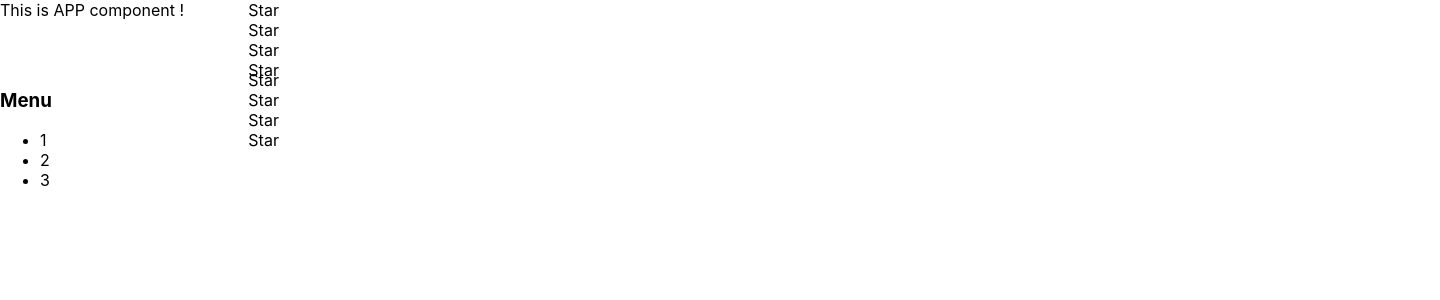
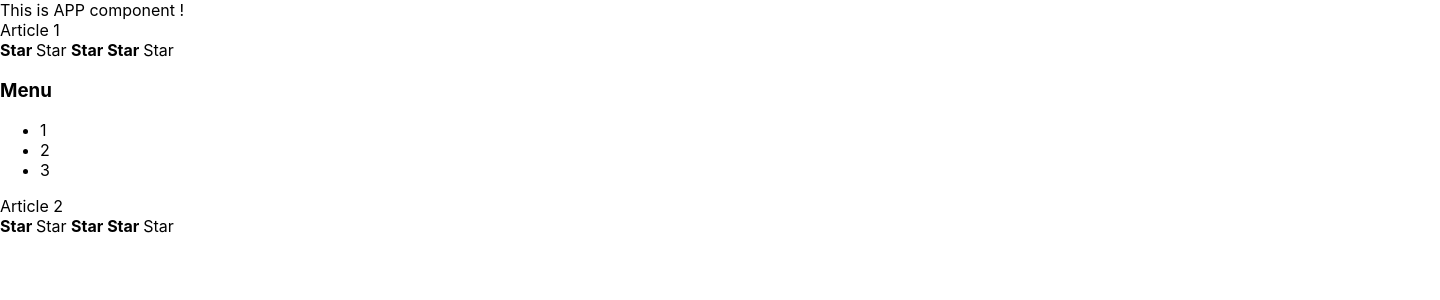
Before and after one commit to SirMissir/React-deep, a React (Create React App) app: page / in a window 1280 px wide. Shown: the top 300 px of the page, 1440 px wide, since content can reach past the window. Built offline with nearby package versions, Linux system fonts and the light colour scheme.

Commit message:
feat: React кабзда как подробно 03

```diff
--- a/src/App.tsx
+++ b/src/App.tsx
@@ -1,22 +1,19 @@
 import React from 'react';
 import './App.css';
 import Accordion from "./components/Accordion/Accordion";
+import {Rating} from "./components/Rating/Rating";
 
-function hello(){
-
-    alert ('Hello IT-camasutra')
-};
-
-hello();
 
 function App() {
     console.log("App rendered")
     return (
-        <div className='app-wrapper'>
+        <div className=''>
             <AppTitle/>
-            <Rating/>
+            Article 1
+            <Rating value = {3}/>
             <Accordion/>
-            <Rating/>
+            Article 2
+            <Rating value = {4}/>
         </div>
     );
 }
@@ -31,26 +28,6 @@ function AppTitle () {
     );
 }
 
-function Rating () {
-    console.log("Rating rendered")
-    return (
-        <div>
-            <Star/>
-            <Star/>
-            <Star/>
-            <Star/>
-    </div>
-
-    );
-}
-
-function Star(){
-    console.log("Star rendered")
-    return(
-        <div>Star</div>
-    )
-}
-
 
 
 export default App;
--- /dev/null
+++ b/src/components/Rating/Rating.tsx
@@ -0,0 +1,25 @@
+import React from "react";
+
+export function Rating( props: any) {
+    console.log("Rating rendered")
+
+    return (
+        <div>
+            <Star selected = {true}/>
+            <Star selected = {false}/>
+            <Star selected = {true}/>
+            <Star selected = {true}/>
+            <Star selected = {false}/>
+        </div>
+
+    );
+}
+
+function Star(props:any) {
+    console.log("Star rendered")
+    if(props.selected === true) {
+        return <span><b>Star </b></span>
+    }else{
+       return <span>Star </span>
+    }
+}
```
